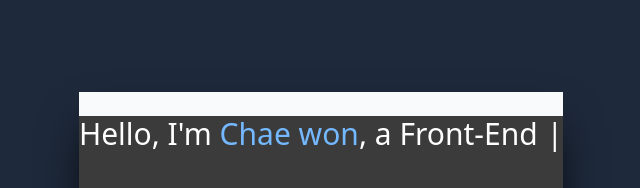
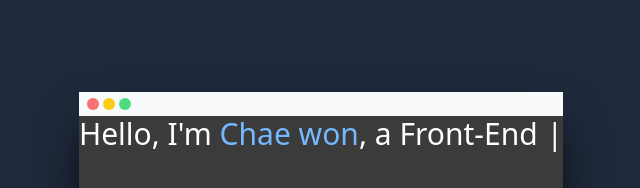
Before and after one commit to chaewon0128/portfolio, a Next.js app: page / in a window 1280 px wide. Shown: the part 240-428 px from the top of the page, without its empty margins (319-959 px from the left). Built offline with nearby package versions, Linux system fonts and the light colour scheme; what tailwind-animatecss would draw is missing.

Commit message:
🐛  tailwind 동적 스타일링 오류 해결

```diff
--- a/components/ball/Ball.tsx
+++ b/components/ball/Ball.tsx
@@ -1,9 +1,17 @@
+interface ColorType {
+    [propName: string]: string;
+}
+export default function Ball({ color }: { color: string }) {
 
+    const colors: ColorType = {
+        red: 'bg-red-400',
+        yellow: 'bg-yellow-400',
+        green: 'bg-green-400',
+    }
 
-export default function Ball({ color }: { color: string }) {
     return (
         <>
-            <div className={`w-3 h-3 inline-block rounded-full bg-${color}-400`} />
+            <div className={`w-3 h-3 inline-block rounded-full ${colors[color]}`} />
         </>
     );
 }
--- a/components/layout/TerminalLayout.tsx
+++ b/components/layout/TerminalLayout.tsx
@@ -2,23 +2,30 @@ import { useRouter } from "next/router";
 import Ball from "../ball/Ball";
 import { ReactNode } from "react";
 import { motion } from "framer-motion"
-
-
 interface ITerminal {
     children: ReactNode,
     isClose?: boolean,
-    width?: string,
-    height?: string,
+    width: string
 }
-export default function TerminalLayout({ children, isClose = false, width = "700px", height = "400px" }: ITerminal) {
+
+interface SizeType {
+    [propName: string]: string;
+}
+
+export default function TerminalLayout({ children, isClose = false, width }: ITerminal) {
     const router = useRouter();
+    const size: SizeType = {
+        xl: 'w-[700px] h-[400px]',
+        md: 'w-[700px] h-[400px]',
+    }
+
 
     return (
         <>
             <motion.div initial={{ scaleX: isClose ? 1 : 0 }} animate={{ scaleX: isClose ? 0 : 1 }} transition={{
                 type: "spring",
                 restDelta: 0.5
-            }} className={`bg-[#3B3B3B] shadow-black shadow-2xl  w-[${width}] h-[${height}] `} >
+            }} className={`bg-[#3B3B3B] shadow-black shadow-2xl  ${size[width]} `} >
                 <div className='pl-2 space-x-1 bg-slate-50' >
                     <Ball color="red" />
                     <Ball color="yellow" />
```
